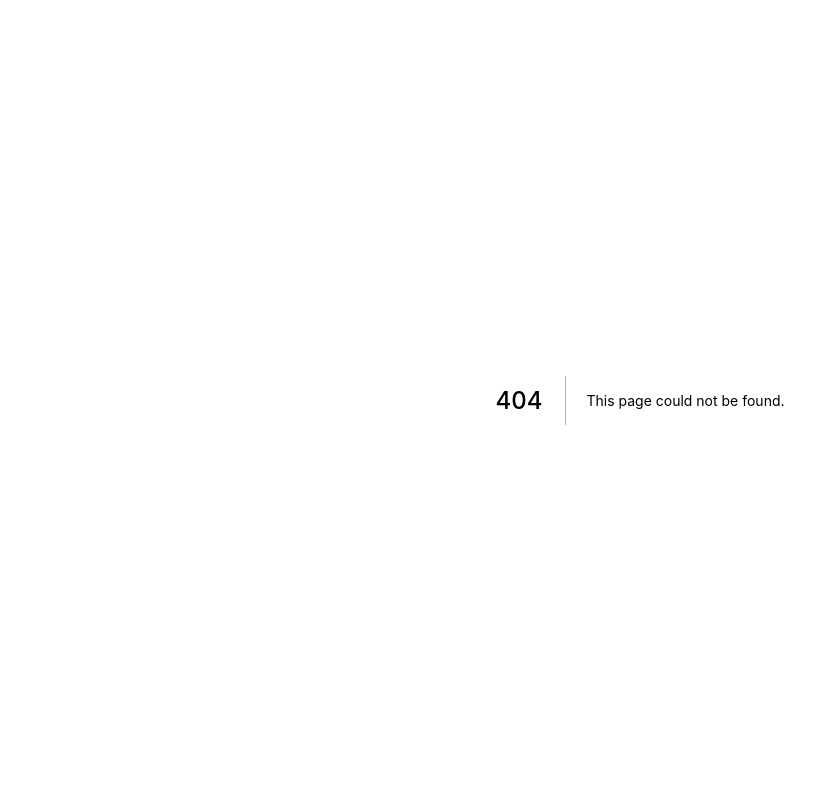
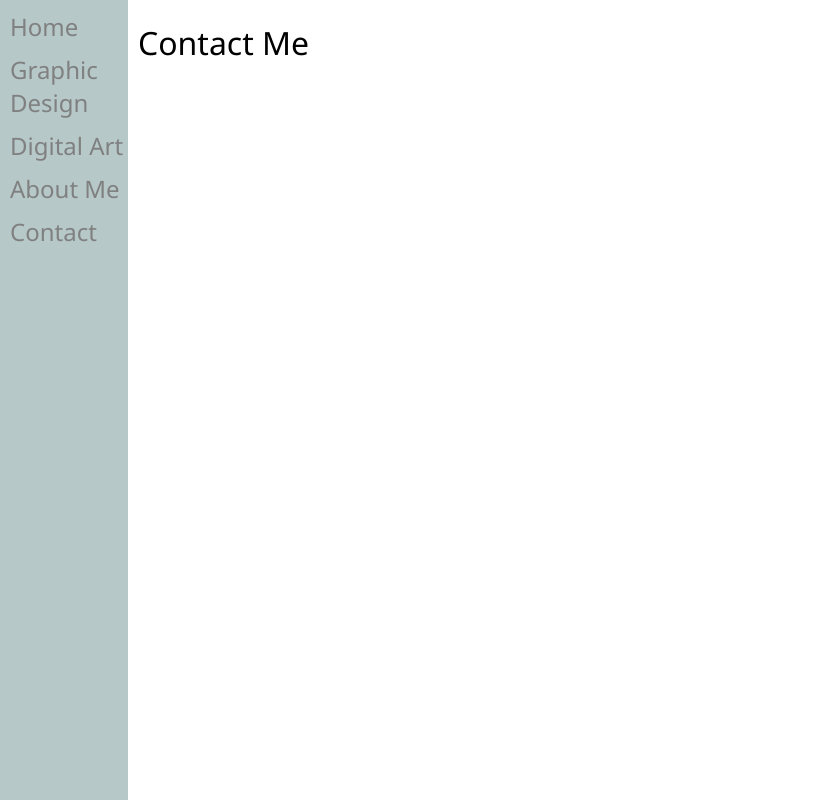
Before and after one commit to agbrettpittman/jessica-amaryss-frontend, a Next.js app: page /Contact in a window 1280 px wide. Before the commit this address had no page. Shown: the whole page, without its empty margins (0-836 px from the left). Built offline with nearby package versions, Linux system fonts and the light colour scheme.

Commit message:
Built About Met and Contact pages

```diff
--- a/components/PseudoPages/ContentPage.jsx
+++ b/components/PseudoPages/ContentPage.jsx
@@ -31,11 +31,11 @@ function ContentPage({children = <></>}) {
     return (
             <FullPage>
                 <SideNav>
-                    <NavLink>Home</NavLink>
-                    <NavLink>Graphic Design</NavLink>
-                    <NavLink>Digital Art</NavLink>
-                    <NavLink>About Me</NavLink>
-                    <NavLink>Contact</NavLink>
+                    <NavLink href="/">Home</NavLink>
+                    <NavLink href='/GraphicDesign'>Graphic Design</NavLink>
+                    <NavLink href="/DigitalArt">Digital Art</NavLink>
+                    <NavLink href='/AboutMe'>About Me</NavLink>
+                    <NavLink href='/Contact'>Contact</NavLink>
                 </SideNav>
                 <PageContents>
                     {children}
--- /dev/null
+++ b/pages/Contact.jsx
@@ -0,0 +1,19 @@
+
+import styled from 'styled-components'
+import ContentPage from '../components/PseudoPages/ContentPage'
+
+const MainPageBackground = styled.div`
+    z-index: 2;
+    background-color: red;
+    width: 100%;
+    min-height: 200vh;
+`
+
+export default function() {
+
+    return (
+        <ContentPage>
+            <h1>Contact Me</h1>
+        </ContentPage>
+    )
+}
```
Also changed, not shown: pages/AboutMe.jsx (added, +19 -0 lines).
